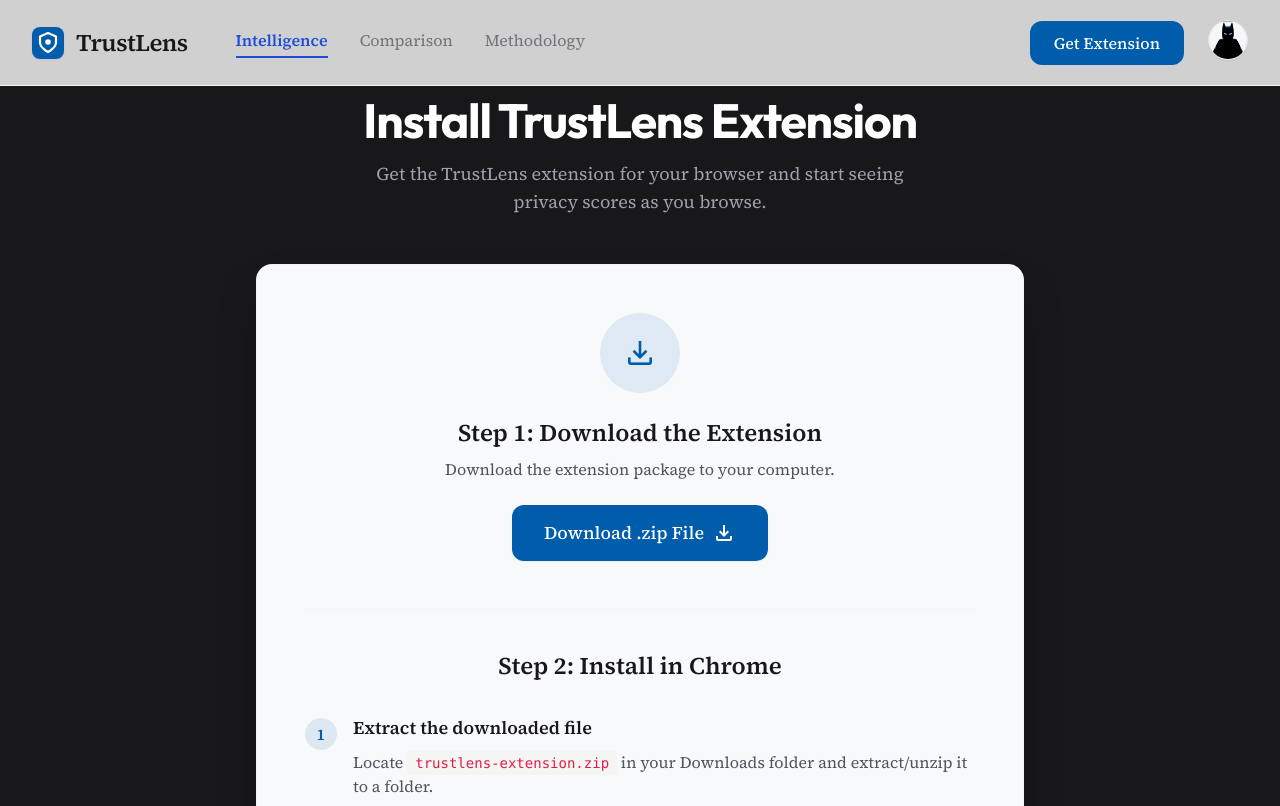
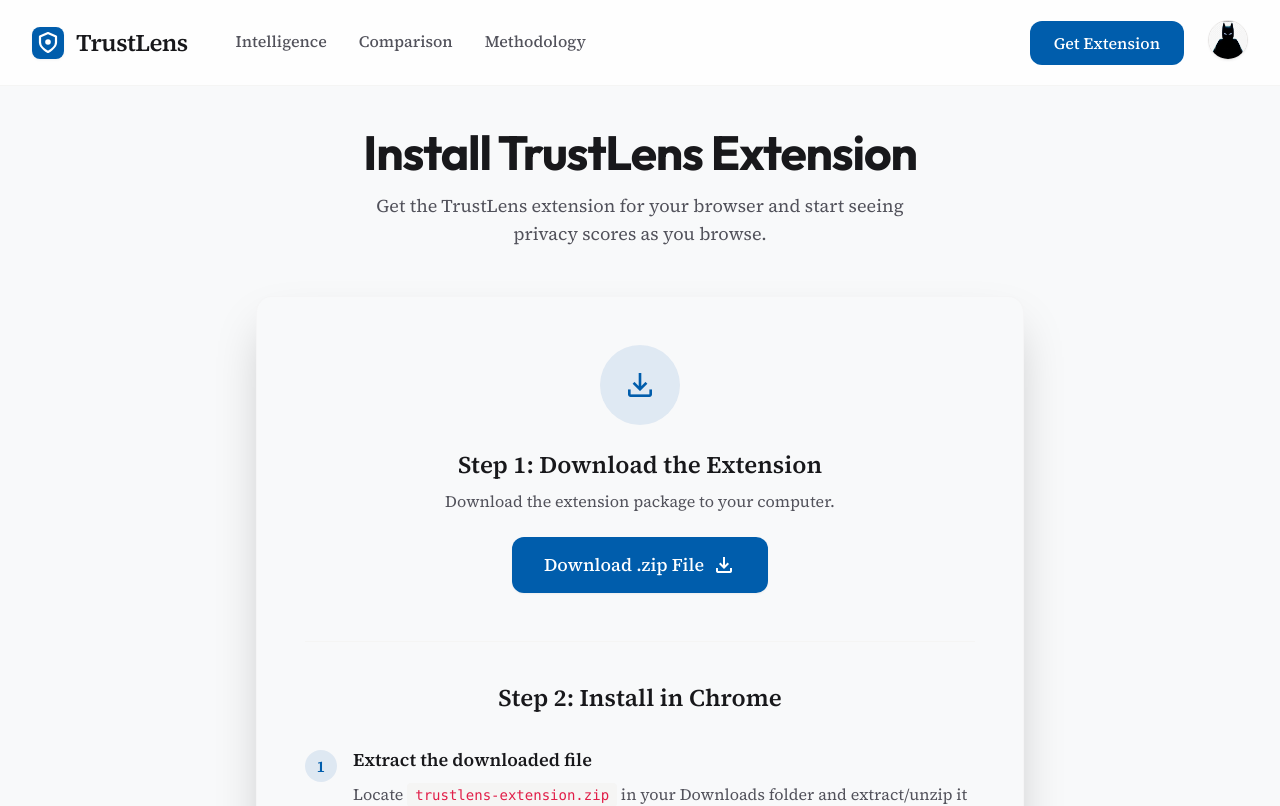
Before and after one commit to PiyushhYadav/Trustlens, a React (Vite) app in the folder frontend/: page /install-extension in a window 1280 px wide. Shown: the top 806 px of the page. Built offline with nearby package versions, Linux system fonts and the light colour scheme.

Commit message:
fix: resolve header active states and fix install page theme

```diff
--- a/frontend/src/components/Header.tsx
+++ b/frontend/src/components/Header.tsx
@@ -78,7 +78,7 @@ export const Header: React.FC<HeaderProps> = () => {
 
   const isCompare = location.pathname.startsWith('/compare');
   const isMethodology = location.pathname.startsWith('/methodology');
-  const isIntelligence = !isCompare && !isMethodology;
+  const isIntelligence = location.pathname === '/' || location.pathname.startsWith('/score');
 
   const [reportReady, setReportReady] = useState(false);
 
@@ -99,9 +99,9 @@ export const Header: React.FC<HeaderProps> = () => {
             TrustLens
           </Link>
           <div className="hidden md:flex space-x-8">
-            <Link className={`${isIntelligence ? 'text-blue-700 font-bold border-b-2 border-blue-700' : 'text-zinc-500 hover:text-zinc-900'} transition-colors pb-1`} to="/">Intelligence</Link>
-            <Link className={`${isCompare ? 'text-blue-700 font-bold border-b-2 border-blue-700' : 'text-zinc-500 hover:text-zinc-900'} transition-colors pb-1`} to="/compare">Comparison</Link>
-            <Link className={`${isMethodology ? 'text-blue-700 font-bold border-b-2 border-blue-700' : 'text-zinc-500 hover:text-zinc-900'} transition-colors pb-1`} to="/methodology">Methodology</Link>
+            <Link className={`${isIntelligence ? 'text-primary font-bold border-b-2 border-primary' : 'text-zinc-600 font-medium hover:text-zinc-900'} transition-colors pb-1`} to="/">Intelligence</Link>
+            <Link className={`${isCompare ? 'text-primary font-bold border-b-2 border-primary' : 'text-zinc-600 font-medium hover:text-zinc-900'} transition-colors pb-1`} to="/compare">Comparison</Link>
+            <Link className={`${isMethodology ? 'text-primary font-bold border-b-2 border-primary' : 'text-zinc-600 font-medium hover:text-zinc-900'} transition-colors pb-1`} to="/methodology">Methodology</Link>
           </div>
         </div>
         <div className="flex items-center gap-3 md:gap-4">
@@ -212,9 +212,9 @@ export const Header: React.FC<HeaderProps> = () => {
       {/* Mobile Menu */}
       {menuOpen && (
         <div className="md:hidden bg-white border-t border-stone-100 px-4 py-4 space-y-4 shadow-lg absolute w-full left-0">
-          <Link onClick={() => setMenuOpen(false)} className={`block ${isIntelligence ? 'text-blue-700 font-bold' : 'text-zinc-500'}`} to="/">Intelligence</Link>
-          <Link onClick={() => setMenuOpen(false)} className={`block ${isCompare ? 'text-blue-700 font-bold' : 'text-zinc-500'}`} to="/compare">Comparison</Link>
-          <Link onClick={() => setMenuOpen(false)} className={`block ${isMethodology ? 'text-blue-700 font-bold' : 'text-zinc-500'}`} to="/methodology">Methodology</Link>
+          <Link onClick={() => setMenuOpen(false)} className={`block ${isIntelligence ? 'text-primary font-bold' : 'text-zinc-600 font-medium'}`} to="/">Intelligence</Link>
+          <Link onClick={() => setMenuOpen(false)} className={`block ${isCompare ? 'text-primary font-bold' : 'text-zinc-600 font-medium'}`} to="/compare">Comparison</Link>
+          <Link onClick={() => setMenuOpen(false)} className={`block ${isMethodology ? 'text-primary font-bold' : 'text-zinc-600 font-medium'}`} to="/methodology">Methodology</Link>
           <hr className="border-stone-100" />
           {extensionInstalled ? (
             <div className="flex items-center gap-2 text-emerald-700 font-medium">
--- a/frontend/src/components/InstallExtensionView.tsx
+++ b/frontend/src/components/InstallExtensionView.tsx
@@ -2,13 +2,13 @@ import React from 'react';
 
 export const InstallExtensionView: React.FC = () => {
   return (
-    <div className="flex flex-col items-center min-h-screen bg-zinc-900 font-body py-24 px-4 sm:px-8">
+    <div className="flex flex-col items-center min-h-screen bg-surface font-body py-32 px-4 sm:px-8">
       <div className="max-w-3xl w-full space-y-12">
         <div className="text-center space-y-4">
-          <h1 className="text-4xl md:text-5xl font-headline font-bold text-white tracking-tight">
+          <h1 className="text-4xl md:text-5xl font-headline font-bold text-zinc-900 tracking-tight">
             Install TrustLens Extension
           </h1>
-          <p className="text-lg text-zinc-400 max-w-xl mx-auto">
+          <p className="text-lg text-zinc-600 max-w-xl mx-auto">
             Get the TrustLens extension for your browser and start seeing privacy scores as you browse.
           </p>
         </div>
```
